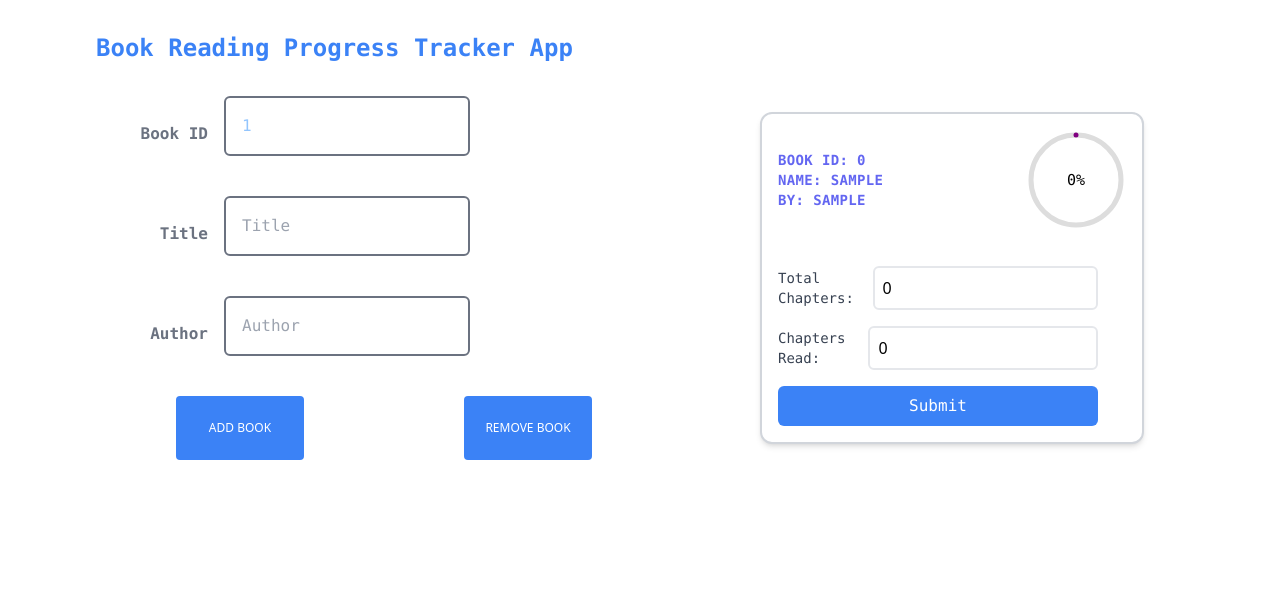
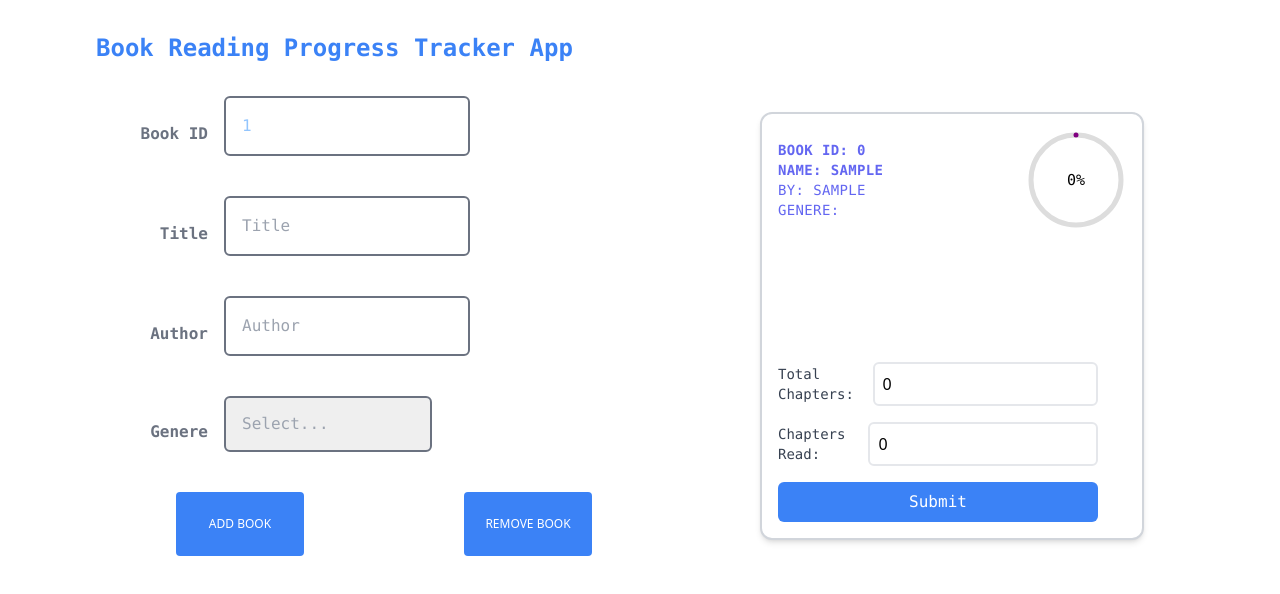
Before and after one commit to ck-educative/reading-progress-tracker, a React (Create React App) app: page / in a window 1280 px wide. Both pictures are taken after typing "Sample", "Sample" into the empty fields and a click on the button "ADD BOOK". Shown: the top 594 px of the page. Built offline with nearby package versions, Linux system fonts and the light colour scheme.

Commit message:
adding dropdown component

```diff
--- a/src/components/Card.tsx
+++ b/src/components/Card.tsx
@@ -1,9 +1,9 @@
-import React, { useEffect, useSyncExternalStore } from 'react';
+import React, { useEffect } from 'react';
 import ProgressBar from './ProgressBar';
 import ProgressForm from './ProgressForm';
-import { store } from '../app/store';
 import { useAppDispatch, useAppSelector } from '../app/hooks';
 import { fetchBooks, selectBooks } from '../features/bookReader/bookSlice';
+import { Genere } from '../features/bookReader/BookAPI';
 
 interface CardProps {
   key: number;
@@ -11,7 +11,7 @@ interface CardProps {
 }
 
 const Card: React.FC<CardProps> = ({ bookId }) => {
-  const intialBookObject =  { id: 0, title: 'No book selected', author: '', progress: { totalChapters: 0, numberRead: 0 } };
+  const intialBookObject =  { id: 0, title: 'No book selected', author: '', genere: Genere.SCIFI, progress: { totalChapters: 0, numberRead: 0 } };
   const dispatch = useAppDispatch();
   const books = useAppSelector(selectBooks);
   const book = Array.isArray(books) ? books.find(book => book.id === bookId) : intialBookObject;
@@ -26,7 +26,8 @@ return (
                 <div className="w-1/2">
                     { book && <div className="uppercase tracking-wide text-sm text-indigo-500 font-semibold overflow-ellipsis overflow-hidden font-mono">Book ID: {book.id}</div> }
                     { book && <div className="uppercase tracking-wide text-sm text-indigo-500 font-semibold overflow-ellipsis overflow-hidden font-mono">Name: {book.title}</div> }
-                    { book && <div className="uppercase tracking-wide text-sm text-indigo-500 font-semibold overflow-ellipsis overflow-hidden font-mono">By: {book.author}</div>}
+                    { book && <div className="uppercase tracking-wide text-sm text-indigo-500 overflow-ellipsis overflow-hidden font-mono font-medium">By: {book.author}</div>}
+                    { book && <div className="uppercase tracking-wide text-sm text-indigo-500 overflow-ellipsis overflow-hidden font-mono font-medium">Genere: {book.genere}</div>}
                 </div>
                 { book && <ProgressBar bookId={book.id}/>}
             </div>
--- /dev/null
+++ b/src/components/Dropdown.tsx
@@ -0,0 +1,56 @@
+import React, { useState } from 'react';
+import { Genere } from '../features/bookReader/BookAPI'; // replace with the actual path to the Genre enum
+
+interface DropdownProps {
+  label: string;
+  onSelect: (selectedOption: Genere) => void;
+}
+
+const Dropdown: React.FC<DropdownProps> = ( { label, onSelect }) => {
+  const [selectedOption, setSelectedOption] = useState<Genere | null>(null);
+
+  const handleSelect = (option: Genere) => {
+    setSelectedOption(option);
+    onSelect(option);
+  };
+
+const genere = [
+    Genere.BIOGRAPHY,
+    Genere.FANTASY,
+    Genere.FICTION,
+    Genere.HISTORY,
+    Genere.MYSTERY,
+    Genere.NONFICTION,
+    Genere.POETRY,
+    Genere.SCIFI,
+    Genere.STORY
+]
+
+  return (
+    <div className="md:flex md:items-center mb-6">
+    <div className="md:w-1/3">
+        <label className="block text-lue-500 font-bold md:text-right mb-1 md:mb-0 pr-4 font-mono text-gray-500"
+                datatest-id="grid-bookname-label"
+                aria-label="label">
+            { label }
+        </label>
+        </div>
+    <div className="md:w-2/3">
+        <select
+            className="block appearance-none md:w-1/2 w-full p-4 text-gray-400 font-mono  border-2 border-gray-500 rounded-md mb-4 space-y-10rounded leading-tight focus:outline-none focus:bg-white focus:border-gray-500 focus:text-blue-300"
+            value={selectedOption || ''}
+            onChange={(e) => handleSelect(e.target.value as Genere)}
+        >
+            <option value="" className="font-mono text-blue-300">Select...</option>
+            {Object.values(genere).map((value, index) => (
+                <option key={index} value={value}>
+                    {value}
+                </option>
+            ))}
+        </select>
+    </div>
+    </div>
+  );
+};
+
+export default Dropdown;
--- a/src/components/ProgressForm.tsx
+++ b/src/components/ProgressForm.tsx
@@ -36,6 +36,7 @@ const ProgressForm: React.FC<ProgressFormProps> = (props: ProgressFormProps) =>
         id:props.book.id,
         author:props.book.author,
         title:props.book.title,
+        genere: props.book.genere,
         progress:{
             totalChapters: totalChapters,
             numberRead: numberRead
--- a/src/features/bookReader/BookAPI.ts
+++ b/src/features/bookReader/BookAPI.ts
@@ -1,8 +1,20 @@
 import { Book } from './bookSlice';
 
+export const enum Genere {
+    STORY = 'story',
+    FICTION = 'fiction',
+    NONFICTION = 'nonfiction',
+    MYSTERY = 'mystery',
+    FANTASY = 'fantasy',
+    SCIFI = 'sci-fi',
+    BIOGRAPHY = 'biography',
+    HISTORY = 'history',
+    POETRY = 'poetry'
+}
+
 const mockBooks: Book[] = [
-    { id: 1, title: 'Book 1', author: 'Author 1', progress: { totalChapters: 45, numberRead: 0 } },
-    { id: 2, title: 'Book 2', author: 'Author 2', progress: { totalChapters: 10, numberRead: 10 } },
+    { id: 1, title: 'Book 1', author: 'Author 1', genere: Genere.FICTION, progress: { totalChapters: 45, numberRead: 0 } },
+    { id: 2, title: 'Book 2', author: 'Author 2', genere: Genere.SCIFI, progress: { totalChapters: 10, numberRead: 10 } },
     // Add more books as needed
 ];
 
--- a/src/features/bookReader/BookReadInput.tsx
+++ b/src/features/bookReader/BookReadInput.tsx
@@ -4,6 +4,8 @@ import { Book, BookState, addBook, removeBook, selectBooks } from './bookSlice';
 import InputField from '../../components/InputField';
 import Button from '../../components/Button';
 import Card from '../../components/Card';
+import { Genere } from './BookAPI';
+import Dropdown from '../../components/Dropdown';
 
 const BookReadInput = () => {
 
@@ -13,6 +15,11 @@ const [id, setId] = useState(0);
 const [title, setTitle] = useState(''); // Add the missing setId function declaration
 const [author, setAuthor] = useState('');
 const [errorMessage, setErrorMessage] = useState('');
+const [genere, setGenere] = useState<Genere | null>(null);
+
+const handleGenreSelect = (selectedGenre: Genere) => {
+  setGenere(selectedGenre);
+};
 
 const onRemove = () => {
     dispatch(removeBook(id));
@@ -26,11 +33,15 @@ const handleInputChange = (value: number) => {
 const onSubmit = (e: React.FormEvent) => {
   e.preventDefault();
   const existingBook = books.find((book) => book.id === id);
+  if(genere as string === ''){
+    alert('Select a genere');
+  }
+
   if (existingBook) {
       setErrorMessage('A book with this ID already exists');
       return;
   }
-  dispatch(addBook({ id, title, author, progress: {totalChapters:0, numberRead:0}} as Book));
+  dispatch(addBook({ id, title, author, genere, progress: {totalChapters:0, numberRead:0}} as Book));
   setId(id + 1);
   setTitle('');
   setAuthor('');
@@ -52,6 +63,7 @@ return (
         <InputField label='Book ID' value={id.toString()} onChange={(e) => handleInputChange(Number(e.target.value))} placeholder="ID" required/>
         <InputField label='Title' value={title} onChange={(e) => setTitle(e.target.value)} placeholder="Title" required/>
         <InputField label='Author' value={author} onChange={(e) => setAuthor(e.target.value)} placeholder="Author" required/>
+        <Dropdown label='Genere' onSelect={handleGenreSelect} />
         <div className="px-20 inline-flex rounded-md items-center justify-center mt-auto" role="group">
           <Button buttonName='Add Book' type="submit"></Button>
           <div className='p4 gap-x-10'></div>
--- a/src/features/bookReader/bookSlice.ts
+++ b/src/features/bookReader/bookSlice.ts
@@ -1,13 +1,12 @@
 import { createSlice, PayloadAction, createAsyncThunk } from '@reduxjs/toolkit';
 import bookAPI from './BookAPI';
 import { RootState, AppThunk } from '../../app/store';
-
-// ... your existing code ...
 
 export type Book = {
     id: number;
     title: string;
     author: string;
+    genere: string;
     progress: {
         totalChapters: number;
         numberRead: number;
```
Also changed, not shown: 1 other file (tests, documents, lock files or other folders).
